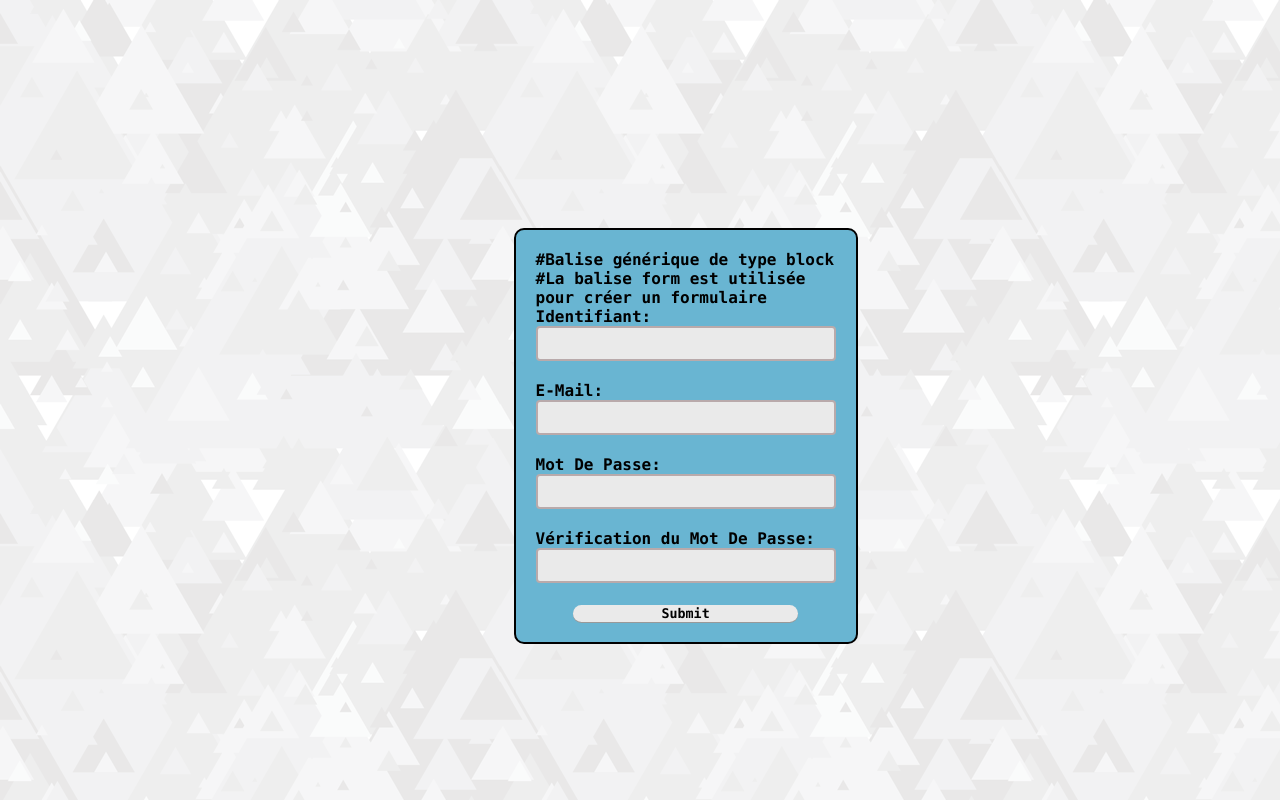
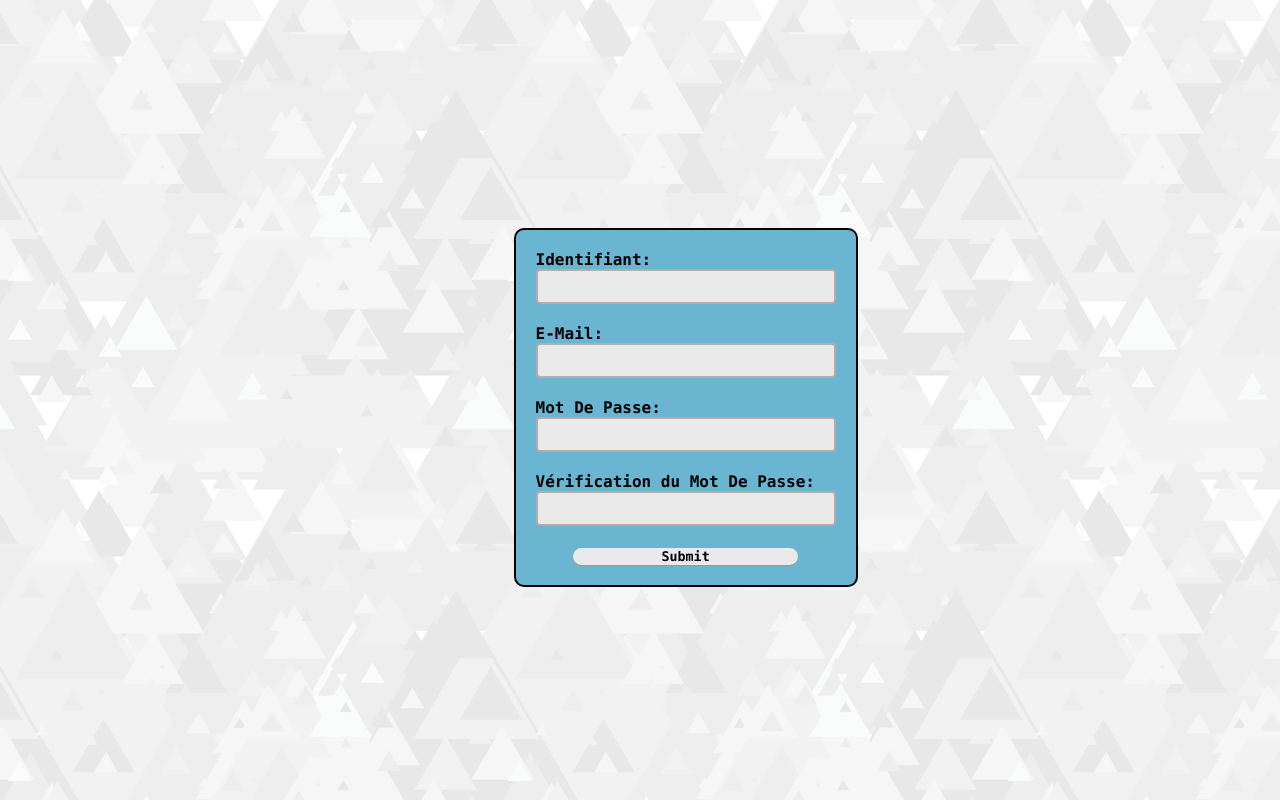
Before and after one commit to thomashacquard/Fortress-Market, a PHP site: page /inscription.php in a window 1280 px wide. Run offline with PHP 8.4, Linux system fonts and the light colour scheme.

Commit message:
Update inscription.php

```diff
--- a/Web/inscription.php
+++ b/Web/inscription.php
@@ -7,9 +7,9 @@
 </head>
 <body>
 
-<div class="textbox"> #Balise générique de type block
+<div class="textbox"> <!--Balise générique de type block-->
 
-<form action="" method="post">	#La balise form est utilisée pour créer un formulaire
+<form action="" method="post">	<!--La balise form est utilisée pour créer un formulaire-->
 	Identifiant: <input type="text" name="id" class="champ"><br>
 	E-Mail: <input type="text" name="mail" class="champ"><br>
 	Mot De Passe: <input type="password" name="mdp" class="champ"><br>
```
